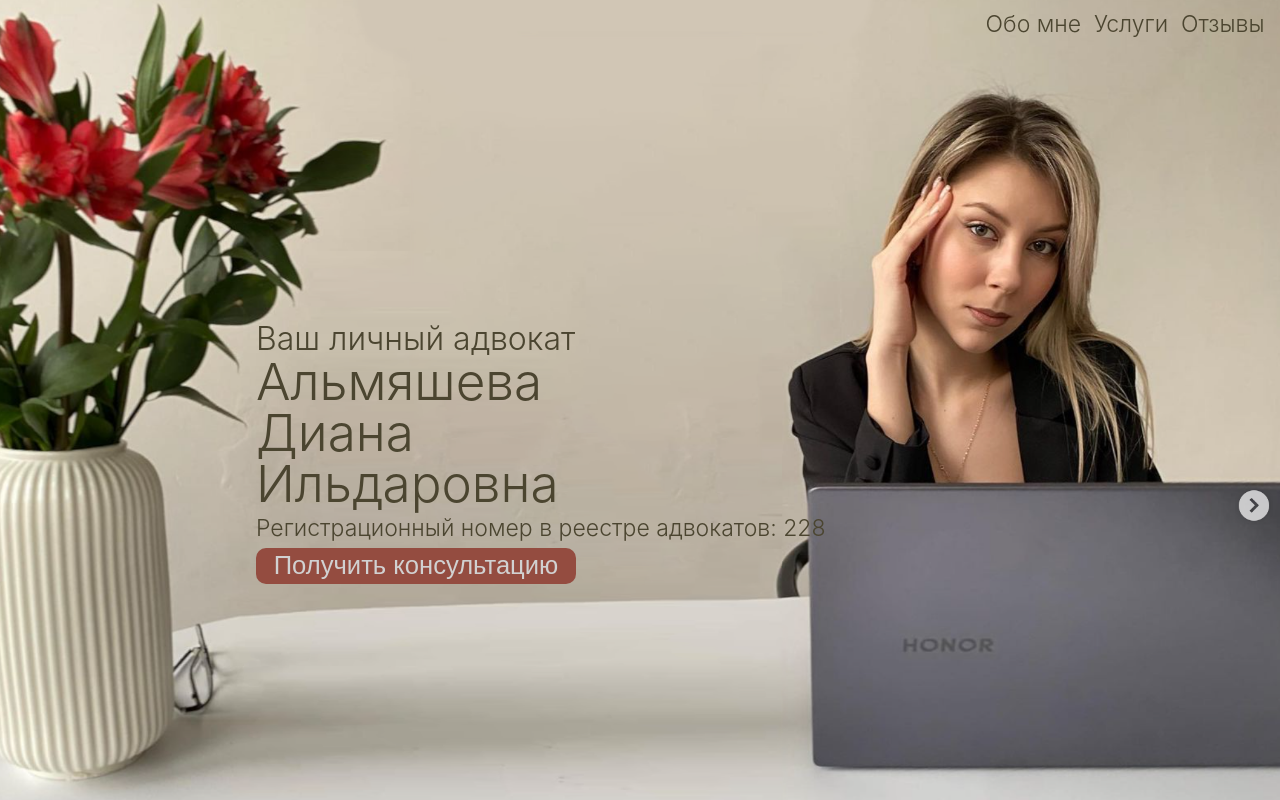
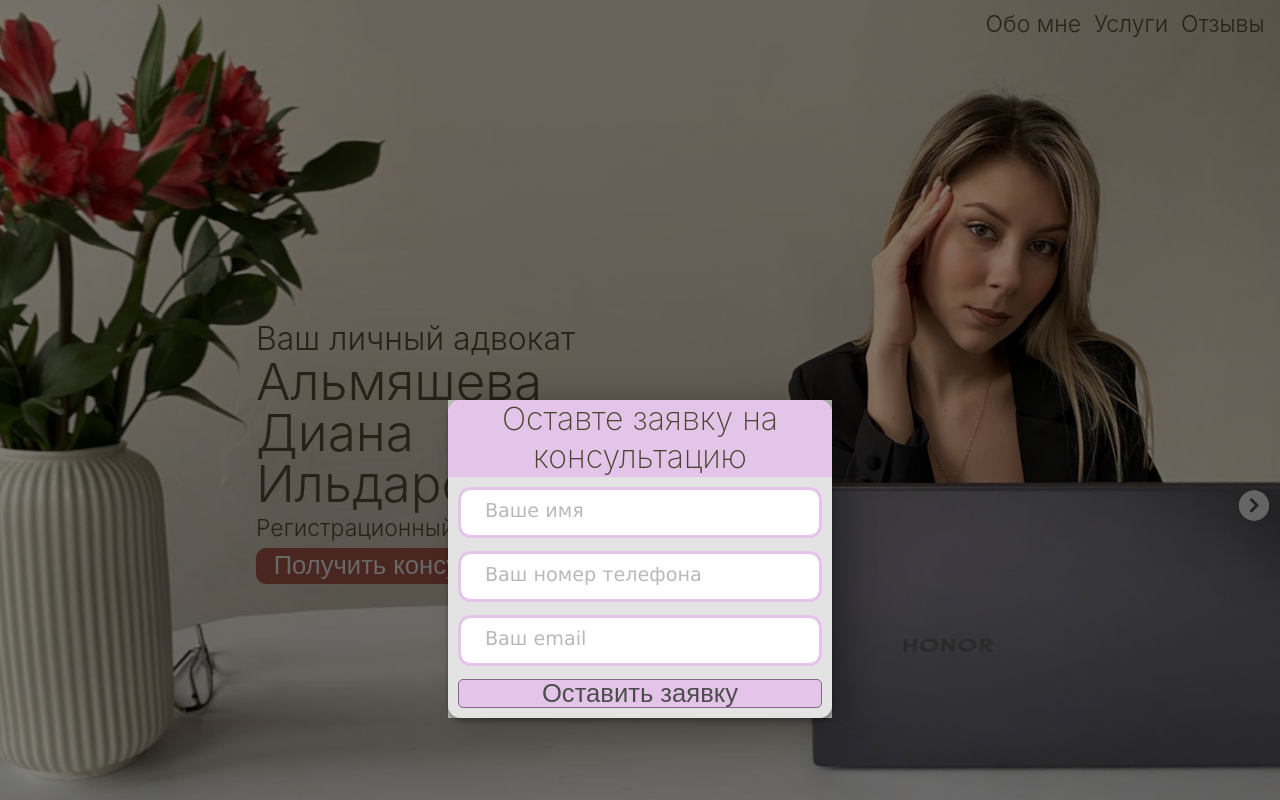
Before and after one commit to gigabyte1511/di_lawyer_landing_app, a React (Vite) app: page /contacts in a window 1280 px wide. Shown: the top 800 px of the page. Built offline with nearby package versions, Linux system fonts and the light colour scheme.

Commit message:
Added contact modal

```diff
--- a/package.json
+++ b/package.json
@@ -12,6 +12,7 @@
     "formik": "^2.2.9",
     "react": "^18.2.0",
     "react-dom": "^18.2.0",
+    "react-router-dom": "^6.10.0",
     "react-toastify": "^9.1.2",
     "yup": "^1.0.2"
   },
--- a/src/App.tsx
+++ b/src/App.tsx
@@ -1,3 +1,4 @@
+import { Outlet } from 'react-router-dom'
 import './App.css'
 import Header from './components/Header/Header'
 import Main from './components/Main/Main'
@@ -7,6 +8,7 @@ function App (): JSX.Element {
     <div className="App">
       <Header />
       <Main />
+      <Outlet />
     </div>
   )
 }
--- a/src/components/ContactForm/style.module.css
+++ b/src/components/ContactForm/style.module.css
@@ -1,12 +1,12 @@
 .container{
     width: 30vw;
     background-color: rgba(230, 230, 230, 0.918);
-    border-radius: 5px;
+    border-radius: 1vw;
     /* border: 2px solid #944C40; */
     box-shadow: 0px 4px 4px rgba(0, 0, 0, 0.25), 15px 1px 30px rgba(0, 0, 0, 0.25);
 }
 .header{
-    border-radius: 5px 5px 0 0;
+    border-radius: 1vw 1vw 0 0;
     font-weight: 200;
     font-size: 2.5vw;
     line-height: 3vw;
--- a/src/components/CustomInput/style.module.css
+++ b/src/components/CustomInput/style.module.css
@@ -44,7 +44,7 @@
 }
 .input input:focus + label,
 .input input:not(:placeholder-shown) + label{
-    top: -0.6vw;
+    top: -0.7vw;
     left: 2vw;
     font-weight: 200;
     font-size: 1vw;
--- a/src/components/Header/Header.tsx
+++ b/src/components/Header/Header.tsx
@@ -1,8 +1,10 @@
 import style from './style.module.css'
 import header from './img/header.png'
 import Bar from '../Bar/Bar'
+import { useNavigate } from 'react-router-dom'
 
 function Header (): JSX.Element {
+  const navigate = useNavigate()
   const $consultationAbout = (
     <>
       <p>Первичная консультация (устная) - <b>бесплатно</b></p>
@@ -42,7 +44,7 @@ function Header (): JSX.Element {
             <h2>Ваш личный адвокат</h2>
             <h1>Альмяшева Диана Ильдаровна</h1>
             <p>Регистрационный номер в реестре адвокатов: 228</p>
-            <button className={style.button}>Получить консультацию</button>
+            <button className={style.button} onClick={() => { navigate('/contacts') }}>Получить консультацию</button>
 
         </div>
         <nav className={style.navigation}>
--- /dev/null
+++ b/src/components/Modal/Modal.tsx
@@ -0,0 +1,15 @@
+import { useNavigate } from 'react-router-dom'
+import ContactForm from '../ContactForm/ContactForm'
+import style from './style.module.css'
+
+export default function Modal (): JSX.Element {
+  const navigate = useNavigate()
+  return (
+    <>
+    <div className={style.vrapper} onClick={() => { navigate('/') }}></div>
+      <div className={style.container}>
+        <ContactForm />
+      </div>
+    </>
+  )
+}
--- /dev/null
+++ b/src/components/Modal/style.module.css
@@ -0,0 +1,20 @@
+.vrapper{
+    position: fixed;
+    background-color: black;
+    width: 100%;
+    height: 100%;
+    opacity: 0.5;
+    z-index: 2;
+    overflow: hidden;
+}
+.container{
+    position: fixed;
+    top:50%;
+    transform: translateY(-50%);
+    left:50%;
+    transform: translateX(-50%);
+    color: rgb(255, 10, 10);
+    background-color: rgb(189, 189, 189);
+    opacity: none;
+    z-index: 2;
+}
--- a/src/components/Sections/SectionFirst/SectionFirst.tsx
+++ b/src/components/Sections/SectionFirst/SectionFirst.tsx
@@ -1,7 +1,9 @@
 import style from './style.module.css'
 import dLeft from './img/DLeft.png'
+import { useNavigate } from 'react-router-dom'
 
 export default function SectionFirst (): JSX.Element {
+  const navigate = useNavigate()
   return (
     <section className={style.container}>
       <h1 className={style.header}>Когда нужно обращаться к адвокату?</h1>
@@ -11,7 +13,7 @@ export default function SectionFirst (): JSX.Element {
           <p><b>Чем раньше, тем лучше!</b> Адвокат - ваш единственный советчик и помощник, который находится на вашей стороне и профессионально понимает суть происходящих событий.</p>
           <p><b>Адвокат поможет вам</b> выстроить правильную линию защиты, сформировать верные показания, которые необходимо довести до следствия, доказать вашу невиновность и правоту в суде или смягчить наказание.</p>
           <p><b>Я готова приступить к защите Ваших интересов</b> на любой стадии процесса, но лучше обратиться за помощью прямо сейчас!</p>
-          <button className={style.button}>Получить консультацию</button>
+          <button className={style.button} onClick={() => { navigate('/contacts') }}>Получить консультацию</button>
         </div>
       </div>
     </section>
--- a/src/main.tsx
+++ b/src/main.tsx
@@ -4,10 +4,25 @@ import App from './App'
 import './index.css'
 import { ToastContainer } from 'react-toastify'
 import 'react-toastify/dist/ReactToastify.css'
+import { RouterProvider, createBrowserRouter } from 'react-router-dom'
+import Modal from './components/Modal/Modal'
+
+const router = createBrowserRouter([
+  {
+    path: '/',
+    element: <App />,
+    children: [
+      {
+        path: 'contacts',
+        element: <Modal />
+      }
+    ]
+  }
+])
 
 ReactDOM.createRoot(document.getElementById('root') as HTMLElement).render(
   <React.StrictMode>
     <ToastContainer />
-    <App />
+    <RouterProvider router={router} />
   </React.StrictMode>
 )
```
Also changed, not shown: 1 other file (tests, documents, lock files or other folders).
